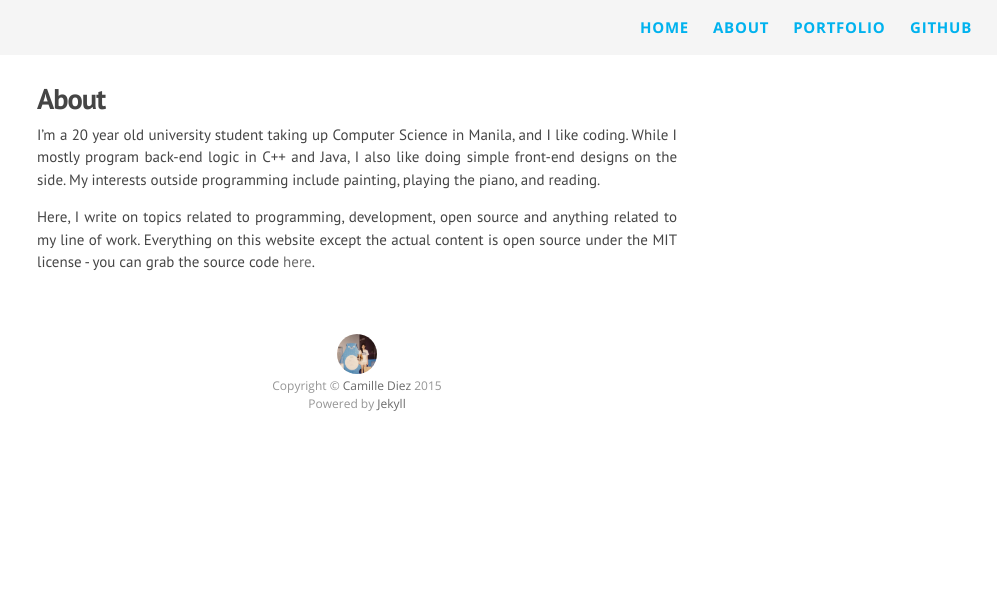
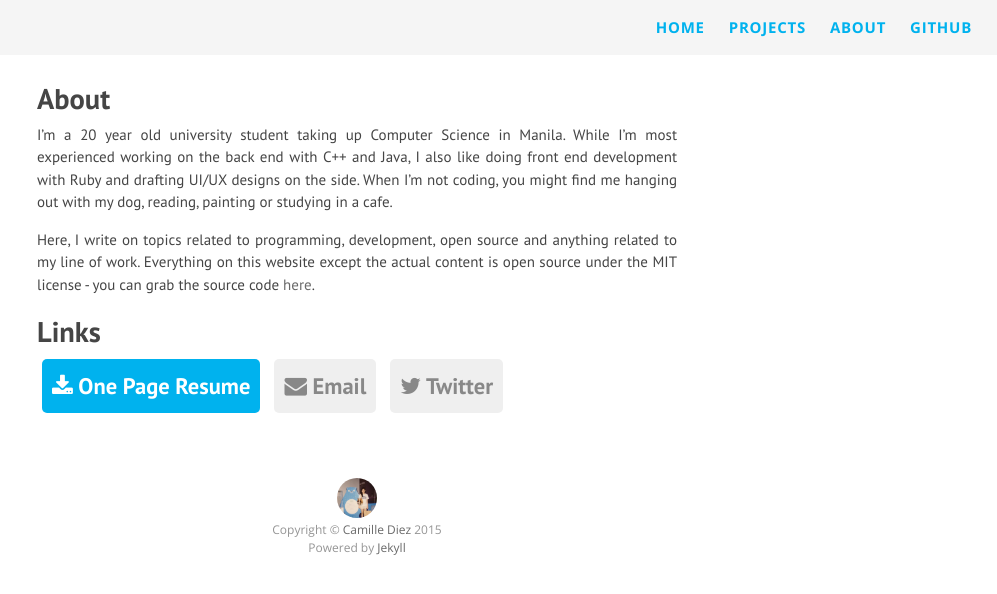
Before and after one commit to diezcami/diezcami.github.io, a Jekyll site: the page built from resume.markdown, in a window 1280 px wide. Shown: the top 594 px of the page, without its empty margins (283-1280 px from the left). Built offline with Jekyll 4.4.1, drawn with Linux system fonts in a browser that asks for light colours; nearby versions of some CDN libraries; Markdown is read by kramdown in place of the engine named in the settings.

Commit message:
Revised page structure

```diff
--- a/_includes/header.html
+++ b/_includes/header.html
@@ -14,7 +14,6 @@
               {% endunless %}
             {% endif %}
           {% endfor %}
-          <a class ="page-link" href="http://diezcami.github.io" target="_blank">Portfolio </a>
 
           <a class ="page-link" href="https://github.com/diezcami" target="_blank">Github</a>
       </div>
--- a/_sass/_base.scss
+++ b/_sass/_base.scss
@@ -81,6 +81,48 @@
         &:hover {
             color: darken($grey-color, 20%);
             text-decoration: none;
+        }
+    }
+
+    .resume {
+        font-size: 1.5em;
+        font-weight: bold;
+        color: #FFF;
+        display: inline-block;
+        margin: 5px;
+        padding: 10px;
+        background-color: $brand-color;
+        border-radius: 5px;
+
+        &:hover {
+            background-color: darken($brand-color, 2%);
+            color: #FFF;
+        }
+
+        @include media-query($on-palm) {
+            display: block;
+            text-align: center;
+        }
+    }
+
+    .link {
+        font-size: 1.5em;
+        font-weight: bold;
+        color: #888;
+        display: inline-block;
+        margin: 5px;
+        padding: 10px;
+        background-color: #EFEFEF;
+        border-radius: 5px;
+
+        &:hover {
+            background-color: darken(#EFEFEF, 2%);
+            color: #888;
+        }
+
+        @include media-query($on-palm) {
+            display: block;
+            text-align: center;
         }
     }
 
--- a/_sass/_layout.scss
+++ b/_sass/_layout.scss
@@ -156,8 +156,7 @@
     }
 
     .post-title {
-        font-size: 42px;
-        letter-spacing: -1px;
+        line-spacing: -1px;
         line-height: 1;
         text-align: left;
     }
--- a/about.markdown
+++ /dev/null
@@ -1,9 +0,0 @@
----
-layout: page
-title: About
-permalink: /about/
----
-
-I’m a 20 year old university student taking up Computer Science in Manila, and I like coding. While I mostly program back-end logic in C++ and Java, I also like doing simple front-end designs on the side. My interests outside programming include painting, playing the piano, and reading.
-
-Here, I write on topics related to programming, development, open source and anything related to my line of work. Everything on this website except the actual content is open source under the MIT license - you can grab the source code [here](https://github.com/diezcami/blog).
--- a/index.html
+++ b/index.html
@@ -4,7 +4,7 @@ layout: default
 
 <div class="home">
 
-  <h1 class="page-heading">Camille Diez</h1>
+  <h1 class="page-title">{{ site.title }}</h1>
 
   <ul class="post-list">
     {% for post in site.posts %}
--- /dev/null
+++ b/projects.markdown
@@ -0,0 +1,6 @@
+---
+layout: page
+title: Projects
+permalink: /projects/
+---
+Blah
--- /dev/null
+++ b/resume.markdown
@@ -0,0 +1,21 @@
+---
+layout: page
+title: About
+permalink: /about/
+---
+I’m a 20 year old university student taking up Computer Science in Manila. While I'm most experienced working on the back end with C++ and Java, I also like doing front end development with Ruby and drafting UI/UX designs on the side. When I'm not coding, you might find me hanging out with my dog, reading, painting or studying in a cafe.
+
+Here, I write on topics related to programming, development, open source and anything related to my line of work. Everything on this website except the actual content is open source under the MIT license - you can grab the source code [here](https://github.com/diezcami/blog).
+
+# Links
+<div style="text-align: left">
+    <a class="resume" href="/blog/resources/content/resume.pdf">
+      <i class="fa fa-download"></i> One Page Resume
+    </a>
+    <a class="link" href="mailto:diezcami@gmail.com">
+      <i class="fa fa-envelope"></i> Email
+    </a>
+    <a class="link" href='http://twitter.com/diezcami'>
+      <i class="fa fa-twitter"></i> Twitter
+    </a>
+</div>
```
Also changed, not shown: 1 other file.
